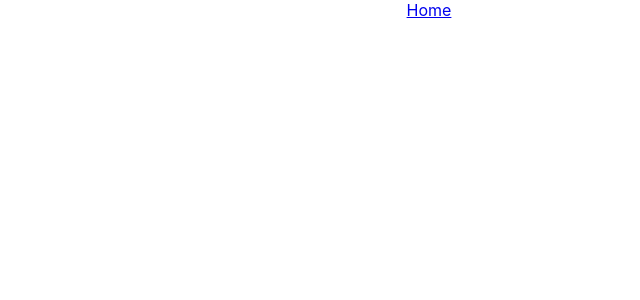
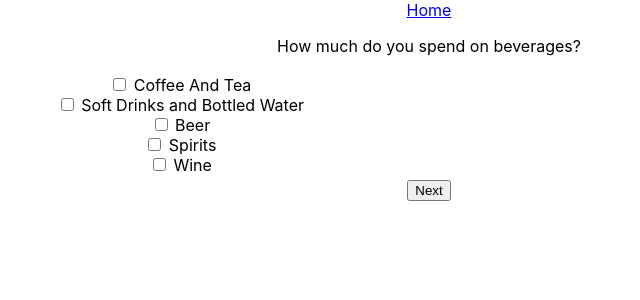
Before and after one commit to hiddencilantro/the-nobrac-initiative, a React (Create React App) app: page /survey/consumption/beverage in a window 1280 px wide. Shown: the top 300 px of the page, without its empty margins (211-851 px from the left). Built offline with nearby package versions, Linux system fonts and the light colour scheme.

Commit message:
set up survey/consumption/beverage

```diff
--- a/src/components/Survey.js
+++ b/src/components/Survey.js
@@ -196,6 +196,43 @@ function Survey() {
             }
         }
     });
+    const [beverages, setBeverages] = useState({
+        coffeeAndTea: {
+            "emission_factor": "consumer_goods-type_coffee_tea",
+            "parameters": {
+                "money": 0,
+                "money_unit": "usd"
+            }
+        },
+        softDrinksAndBottledWater: {
+            "emission_factor": "consumer_goods-type_soft_drinks_bottled_water_ice",
+            "parameters": {
+                "money": 0,
+                "money_unit": "usd"
+            }
+        },
+        beer: {
+            "emission_factor": "consumer_goods-type_breweries_beer",
+            "parameters": {
+                "money": 0,
+                "money_unit": "usd"
+            }
+        },
+        spirits: {
+            "emission_factor": "consumer_goods-type_distilleries_spirits",
+            "parameters": {
+                "money": 0,
+                "money_unit": "usd"
+            }
+        },
+        wine: {
+            "emission_factor": "consumer_goods-type_wineries_wine",
+            "parameters": {
+                "money": 0,
+                "money_unit": "usd"
+            }
+        }
+    });
 
     // const dispatch = useDispatch();
 
@@ -224,7 +261,8 @@ function Survey() {
                 <Route
                     path="consumption/*"
                     element={<Consumption
-                        foods={foods} setFoods={setFoods} />} />
+                        foods={foods} setFoods={setFoods}
+                        beverages={beverages} setBeverages={setBeverages} />} />
             </Routes>
         </div>
     );
--- a/src/components/survey/consumption/Consumption.js
+++ b/src/components/survey/consumption/Consumption.js
@@ -1,25 +1,25 @@
 import { Routes, Route } from 'react-router-dom';
 import Food from './subcategories/Food';
-// import Beverage from './subcategories/Beverage';
+import Beverage from './subcategories/Beverage';
 // import Dining from './subcategories/Dining';
 // import Tobacco from './subcategories/Tobacco';
 
-function Consumption({foods, setFoods}) {
+function Consumption({foods, setFoods, beverages, setBeverages}) {
     return (
         <Routes>
             <Route
                 path="food"
                 element={<Food
                     foods={foods} setFoods={setFoods} />} />
-            {/* <Route
+            <Route
                 path="beverage"
                 element={<Beverage
-                     />} />
-            <Route
+                    beverages={beverages} setBeverages={setBeverages} />} />
+            {/* <Route
                 path="dining"
                 element={<Dining
-                        />} />
-            <Route
+                        />} /> */}
+            {/* <Route
                 path="tobacco"
                 element={<Tobacco
                      />} /> */}
--- a/src/components/survey/consumption/subcategories/Beverage.js
+++ b/src/components/survey/consumption/subcategories/Beverage.js
@@ -0,0 +1,73 @@
+import { useState } from 'react';
+import { useNavigate } from 'react-router-dom';
+import ItemInput from '../forms/ItemInput';
+
+function Beverage({beverages, setBeverages}) {
+    const [checked, setChecked] = useState({
+        coffeeAndTea: false,
+        softDrinksAndBottledWater: false,
+        beer: false,
+        spirits: false,
+        wine: false
+    });
+    const navigate = useNavigate();
+
+    const handleCheckbox = e => {
+        setChecked(pS => ({...pS, [e.target.name]: e.target.checked}));
+    };
+
+    const handleNext = () => {
+        sanitizeInput();
+        navigate('/survey/consumption/dining');
+    };
+
+    const sanitizeInput = () => {
+        Object.entries(beverages).forEach(([beverageType, obj]) => {
+            if(!checked[beverageType] || isNaN(obj.parameters.money)) {
+                setBeverages(pS => ({
+                    ...pS,
+                    [beverageType]: {
+                        ...pS[beverageType],
+                        parameters: {
+                            ...pS[beverageType].parameters,
+                            money: 0
+                        }
+                    }
+                }));
+            };
+        });
+    };
+
+    const inputFields = Object.entries(beverages).map(([beverage, object]) => <ItemInput key={beverage} checked={checked[beverage]} item={beverage} money={object.parameters.money} setState={setBeverages} />)
+
+    return (
+        <>
+            <p>How much do you spend on beverages?</p>
+            <table style={{width: '60%', marginLeft: '20%', marginRight: '20%'}}>
+                <tbody>
+                    <tr>
+                        <td style={{width: '35%'}}>
+                            <div>
+                                <input type="checkbox" name="coffeeAndTea" checked={checked.coffeeAndTea} onChange={handleCheckbox} /> <label htmlFor='coffeeAndTea'>Coffee And Tea</label><br />
+                                <input type="checkbox" name="softDrinksAndBottledWater" checked={checked.softDrinksAndBottledWater} onChange={handleCheckbox} /> <label htmlFor='softDrinksAndBottledWater'>Soft Drinks and Bottled Water</label><br />
+                                <input type="checkbox" name="beer" checked={checked.beer} onChange={handleCheckbox} /> <label htmlFor='beer'>Beer</label><br />
+                                <input type="checkbox" name="spirits" checked={checked.spirits} onChange={handleCheckbox} /> <label htmlFor='spirits'>Spirits</label><br />
+                                <input type="checkbox" name="wine" checked={checked.wine} onChange={handleCheckbox} /> <label htmlFor='wine'>Wine</label><br />
+                            </div>
+                        </td>
+                        <td style={{width: '65%', verticalAlign: 'top'}}>
+                            {inputFields}
+                        </td>
+                    </tr>
+                    <tr>
+                        <td colSpan={'2'}>
+                            <button type="button" onClick={handleNext}>Next</button>
+                        </td>
+                    </tr>
+                </tbody>
+            </table>
+        </>
+    );
+}
+
+export default Beverage;
```
